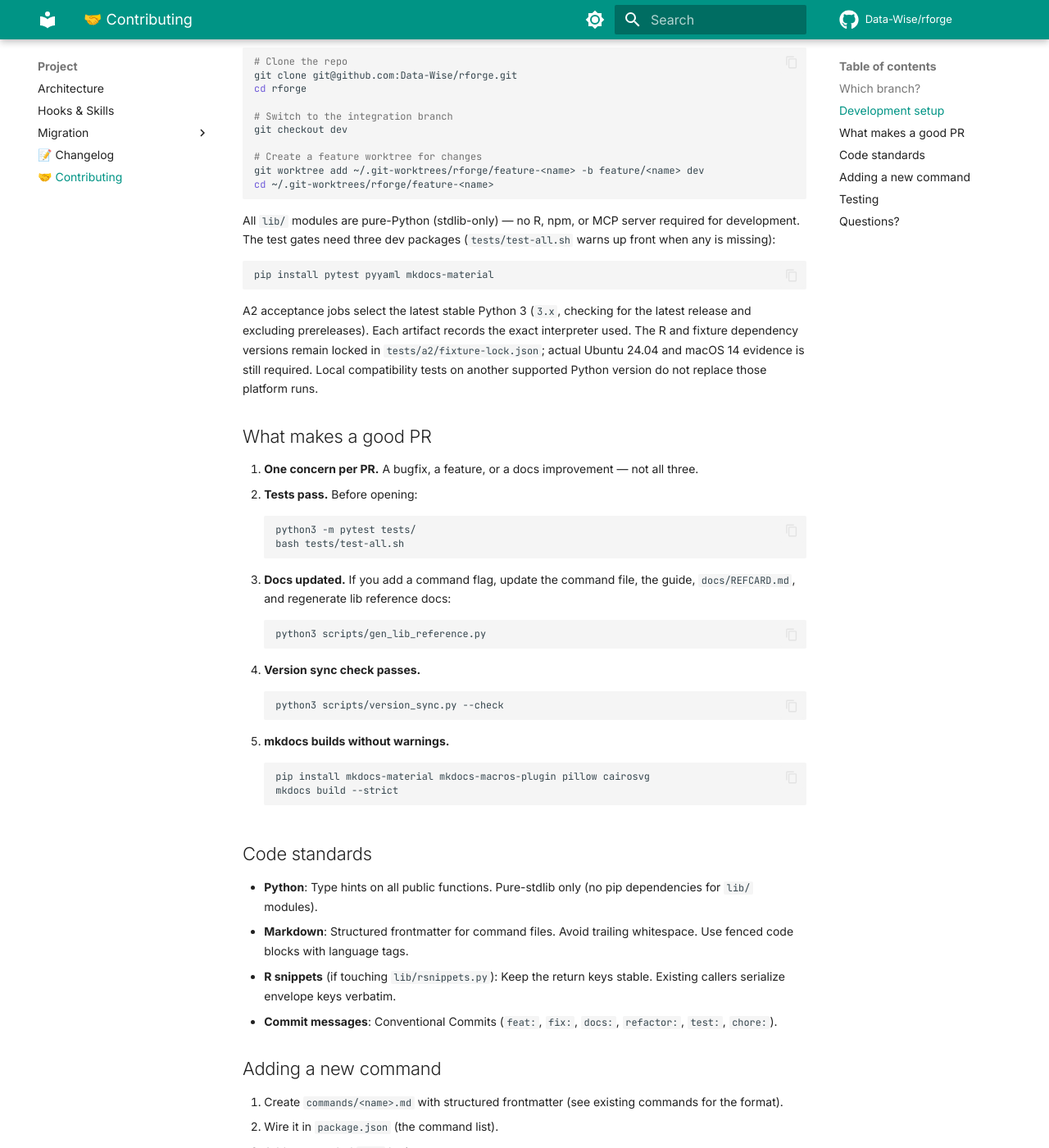
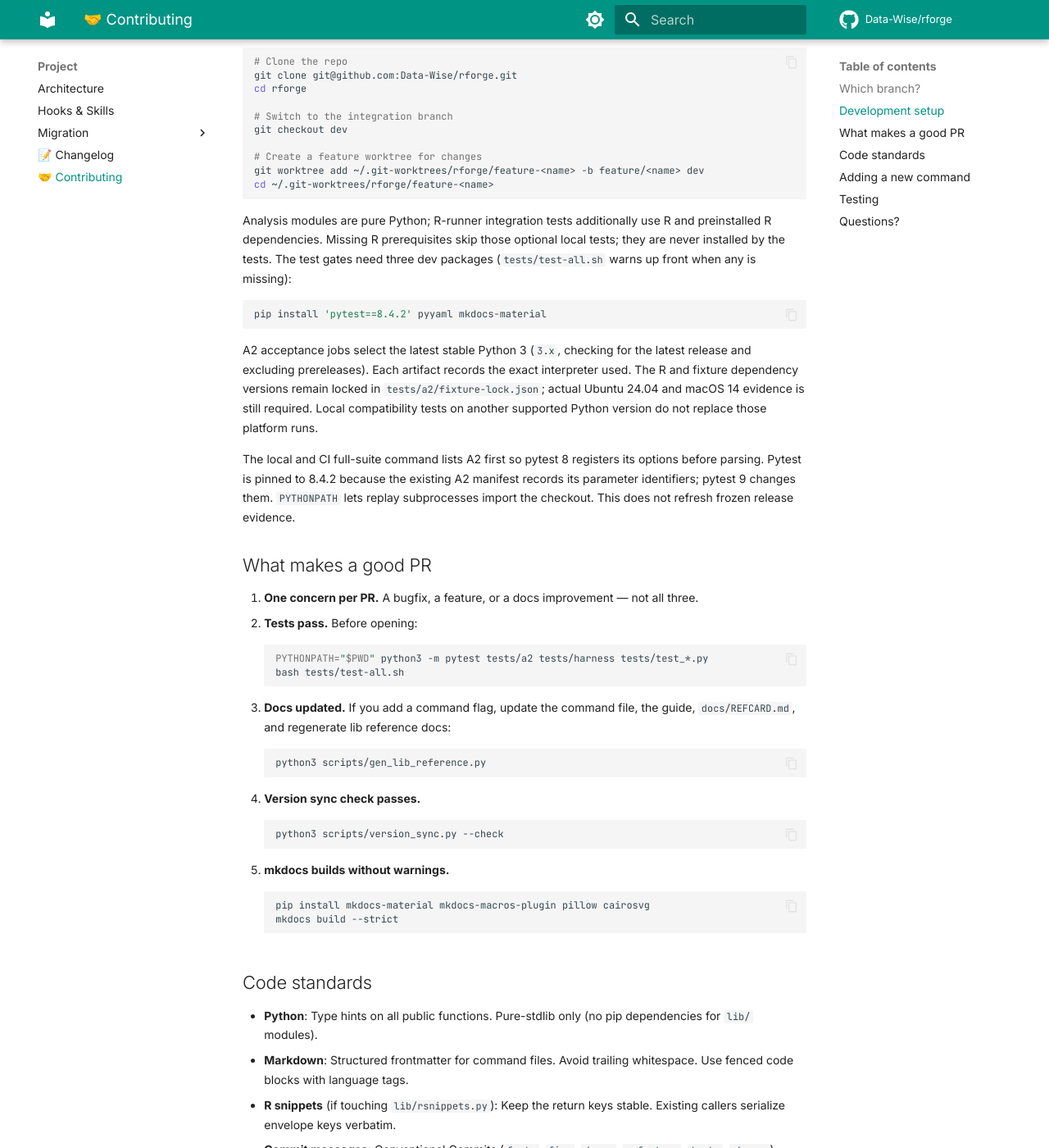
Before and after one commit to Data-Wise/rforge, an MkDocs documentation site: the page built from docs/contributing.md, in a window 1280 px wide and 1400 px high, scrolled down 622 px. Shown: the whole window at 82% size. Built offline with MkDocs 1.6.1 and Material for MkDocs 9.7.7, drawn with Linux system fonts in a browser that asks for light colours; comment, search, counter and statistics services are not loaded; some of the changed text lies outside the part shown.

Commit message:
fix(codex): preserve lint dependencies and align CI runner

````diff
--- a/docs/contributing.md
+++ b/docs/contributing.md
@@ -29,13 +29,14 @@ git worktree add ~/.git-worktrees/rforge/feature-<name> -b feature/<name> dev
 cd ~/.git-worktrees/rforge/feature-<name>
 ```
 
-All `lib/` modules are pure-Python (stdlib-only) — no R, npm, or MCP server
-required for development.
+Analysis modules are pure Python; R-runner integration tests additionally use R
+and preinstalled R dependencies. Missing R prerequisites skip those optional
+local tests; they are never installed by the tests.
 The test gates need three dev packages (`tests/test-all.sh` warns up front
 when any is missing):
 
 ```zsh
-pip install pytest pyyaml mkdocs-material
+pip install 'pytest==8.4.2' pyyaml mkdocs-material
 ```
 
 A2 acceptance jobs select the latest stable Python 3 (`3.x`, checking for the
@@ -45,13 +46,18 @@ interpreter used. The R and fixture dependency versions remain locked in
 required. Local compatibility tests on another supported Python version do not
 replace those platform runs.
 
+The local and CI full-suite command lists A2 first so pytest 8 registers its
+options before parsing. Pytest is pinned to 8.4.2 because the existing A2 manifest
+records its parameter identifiers; pytest 9 changes them. `PYTHONPATH` lets replay
+subprocesses import the checkout. This does not refresh frozen release evidence.
+
 ## What makes a good PR
 
 1. **One concern per PR.** A bugfix, a feature, or a docs improvement — not all
    three.
 2. **Tests pass.** Before opening:
    ```zsh
-   python3 -m pytest tests/
+   PYTHONPATH="$PWD" python3 -m pytest tests/a2 tests/harness tests/test_*.py
    bash tests/test-all.sh
    ```
 3. **Docs updated.** If you add a command flag, update the command file,
@@ -90,13 +96,14 @@ replace those platform runs.
 5. Run `python3 scripts/version_sync.py` to propagate the count.
 6. Add tests in `tests/`.
 7. Update `docs/commands.md`, `docs/REFCARD.md`, and the relevant guide.
-8. Verify: `bash tests/test-all.sh && python3 -m pytest tests/`
+8. Verify with the full-suite command in [Testing](#testing), then
+   `bash tests/test-all.sh`.
 
 ## Testing
 
 ```zsh
 # All Python unit tests
-python3 -m pytest tests/ -v
+PYTHONPATH="$PWD" python3 -m pytest tests/a2 tests/harness tests/test_*.py -v
 
 # Full suite (47 checks)
 bash tests/test-all.sh
````
Also changed, not shown: AGENTS.md (+8 -2 lines), CHANGELOG.md (+4 -0 lines), CLAUDE.md (+8 -2 lines), openai/rforge-openai/README.md (+2 -0 lines), 3 other files.
